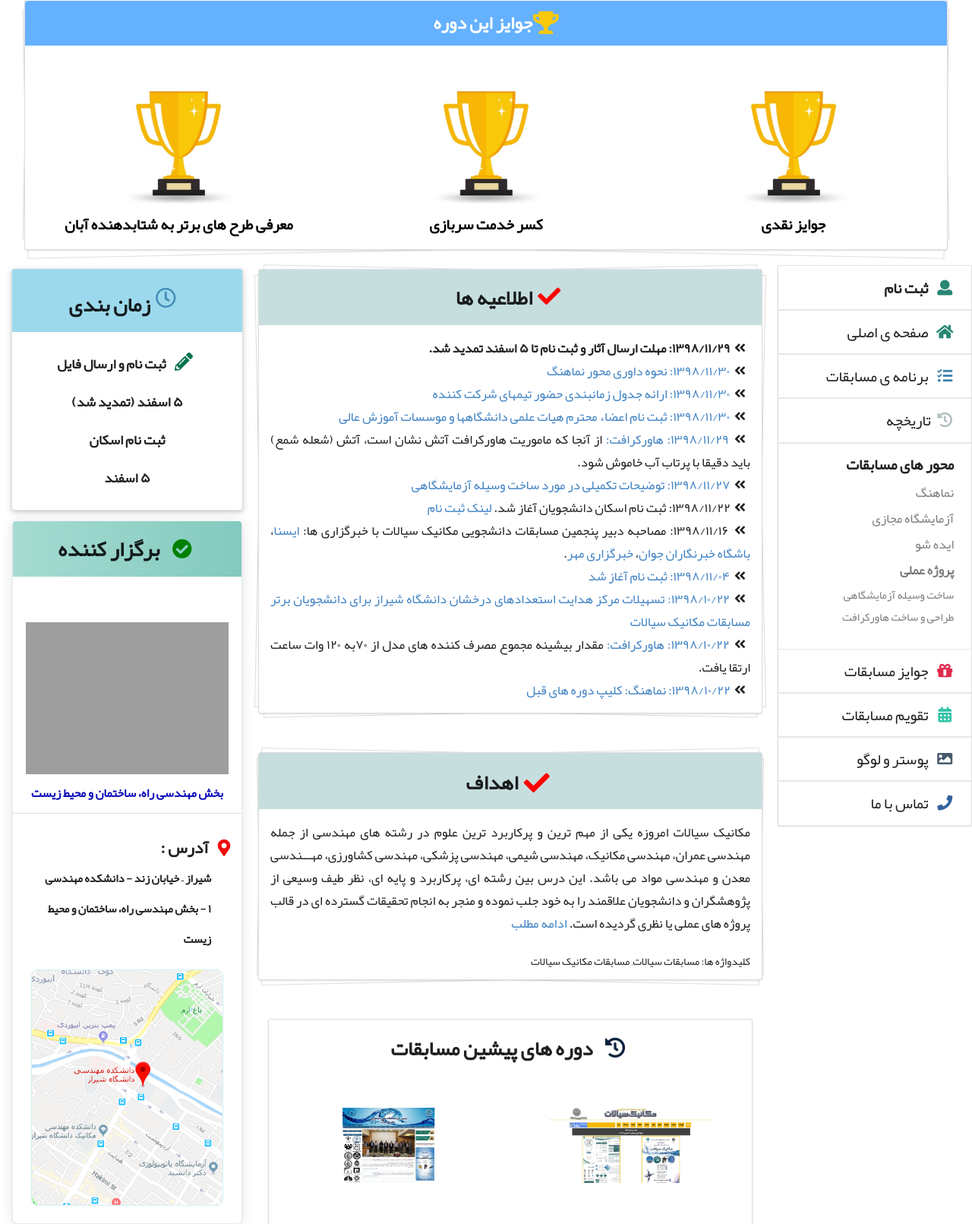
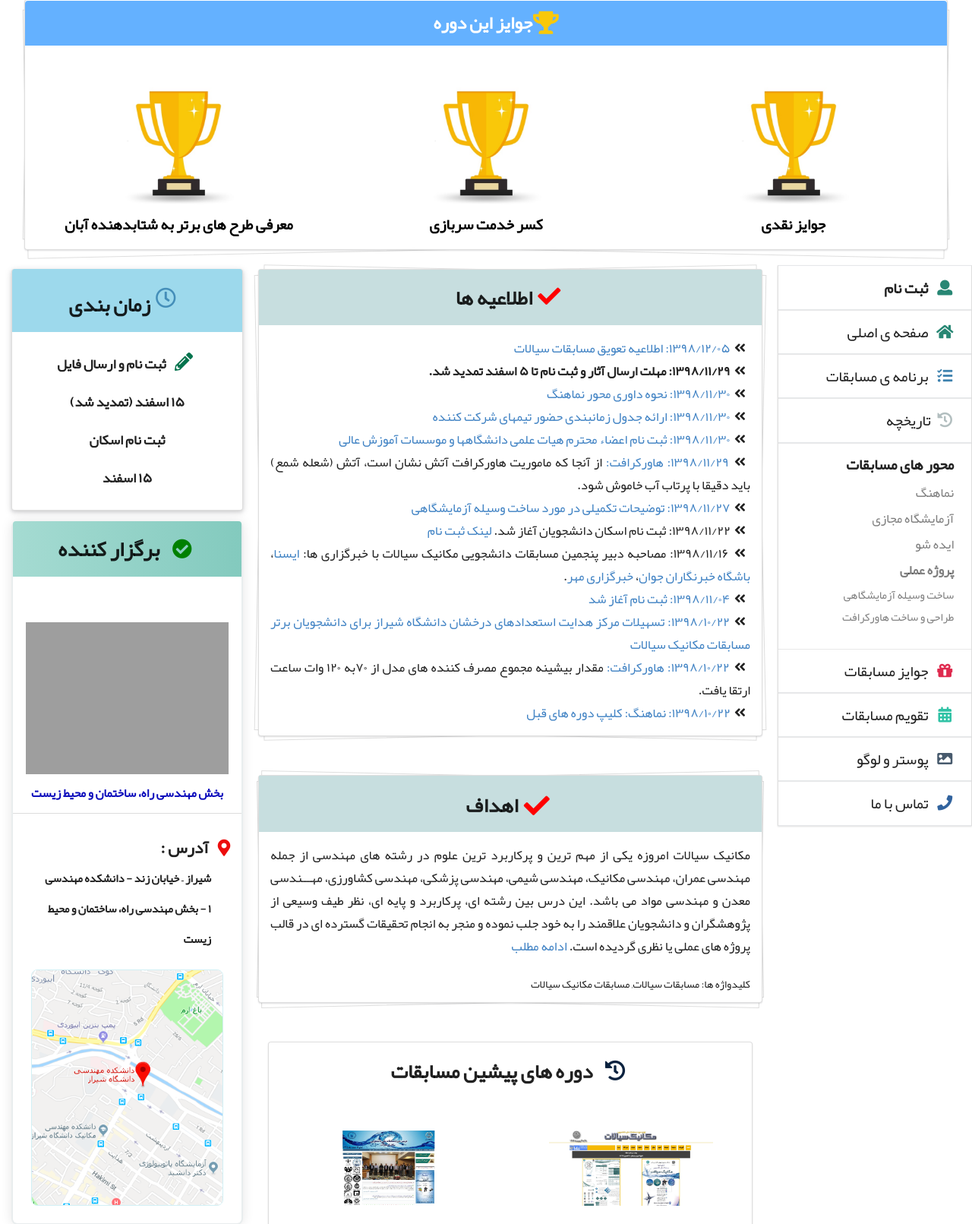
Before and after one commit to alimahdiyar/sfmc, a Django app: page / in a window 1280 px wide. Shown: the part 677-2288 px from the top of the page at 76% size. Run offline with Django 3.2, Linux system fonts and the light colour scheme; grey boxes are pictures that could not be loaded.

Commit message:
announcement

```diff
--- a/templates/base.html
+++ b/templates/base.html
@@ -223,12 +223,12 @@
                         &nbsp
                         ثبت نام و ارسال فایل
                         <br>
-                        5 اسفند (تمدید شد)
+                        15 اسفند (تمدید شد)
 
                         <br />
                         ثبت نام اسکان
                         <br>
-                        5 اسفند
+                        15 اسفند
 
                     </div>
 
@@ -363,12 +363,12 @@
                                 &nbsp
                                 ثبت نام و ارسال فایل
                                 <br>
-                                30 بهمن
+                                15 اسفند (تمدید شد)
 
                                 <br />
                                 ثبت نام اسکان
                                 <br>
-                                5 اسفند
+                                15 اسفند
 
                             </div>
 
--- a/templates/contactus.html
+++ b/templates/contactus.html
@@ -97,7 +97,8 @@
             <br>
 
             <div class="contact_content_eng">
-                    (071) 36474028
+                    {% comment %} (071) 36474028 {% endcomment %}
+                    +98 933 489 0019
             </div>
         </div>
 
--- a/templates/index.html
+++ b/templates/index.html
@@ -72,6 +72,11 @@
 
     <div style="padding: 15px; line-height: 30px;">
 
+        <div class="text_content_more_info show-news-modal show_news_modal_5">
+            <i class="angle double left icon icon_judgement"></i>
+            <a class="item">۱۳۹۸/۱۲/۰۵: اطلاعیه تعویق مسابقات سیالات</a><br />
+        </div>
+
         <div class="text_content_more_info">
             <i class="angle double left icon icon_judgement"></i>
             <span class="item" style="font-weight: bold">۱۳۹۸/۱۱/۲۹: مهلت ارسال آثار و ثبت نام تا 5 اسفند تمدید شد.</span>
@@ -82,6 +87,7 @@
             <i class="angle double left icon icon_judgement"></i>
             <a class="item">۱۳۹۸/۱۱/۳۰: نحوه داوری محور نماهنگ</a><br />
         </div>
+
 
         <div class="text_content_more_info show-news-modal show_news_modal_3">
             <i class="angle double left icon icon_judgement"></i>
@@ -735,6 +741,24 @@
       </div>
 </div>
 
+<div class="ui small modal news-modal" id="news_modal_5">
+
+    <div class="header">اطلاعیه تعویق مسابقات سیالات</div>
+    <div class="content">
+        با سلام و دعای خیر<br />
+        احتراما با توجه به بخشنامه وزارت علوم، تحقیقات و فناوری، برگزاری مسابقات تا اطلاع ثانوی ملغی شده و زمان برگزاری آن با رعایت فاصله زمانی لازم، در همین وب سایت اطلاع رسانی خواهد شد. همچنین با توجه به تعطیلی برخی دانشگاههای کشور در هفته جاری، مهلت ارسال آثار نیز تا 15 اسفندماه تمدید میگردد.<br />
+        با آرزوی سلامتی و توفیق الهی<br />
+        سید محراب امیری<br />
+        دبیر پنجمین دوره مسابقات مکانیک سیالات
+    </div>
+    <div class="actions" style="text-align: center;">
+        <div class="ui primary right labeled icon button" id="close_news_modal_5">
+          بستن
+          <i class="checkmark icon"></i>
+        </div>
+      </div>
+</div>
+
 {% endblock bottomcontent %}
 
 {% block scripts  %}
@@ -764,6 +788,12 @@
             $("#close_news_modal_4").click(function(){
                 $("#news_modal_4").modal('hide');
             })
+            $(".show_news_modal_5").click(function(){
+                $("#news_modal_5").modal('show');
+            })
+            $("#close_news_modal_5").click(function(){
+                $("#news_modal_5").modal('hide');
+            })
         })
     </script>
 {% endblock scripts  %}
```
